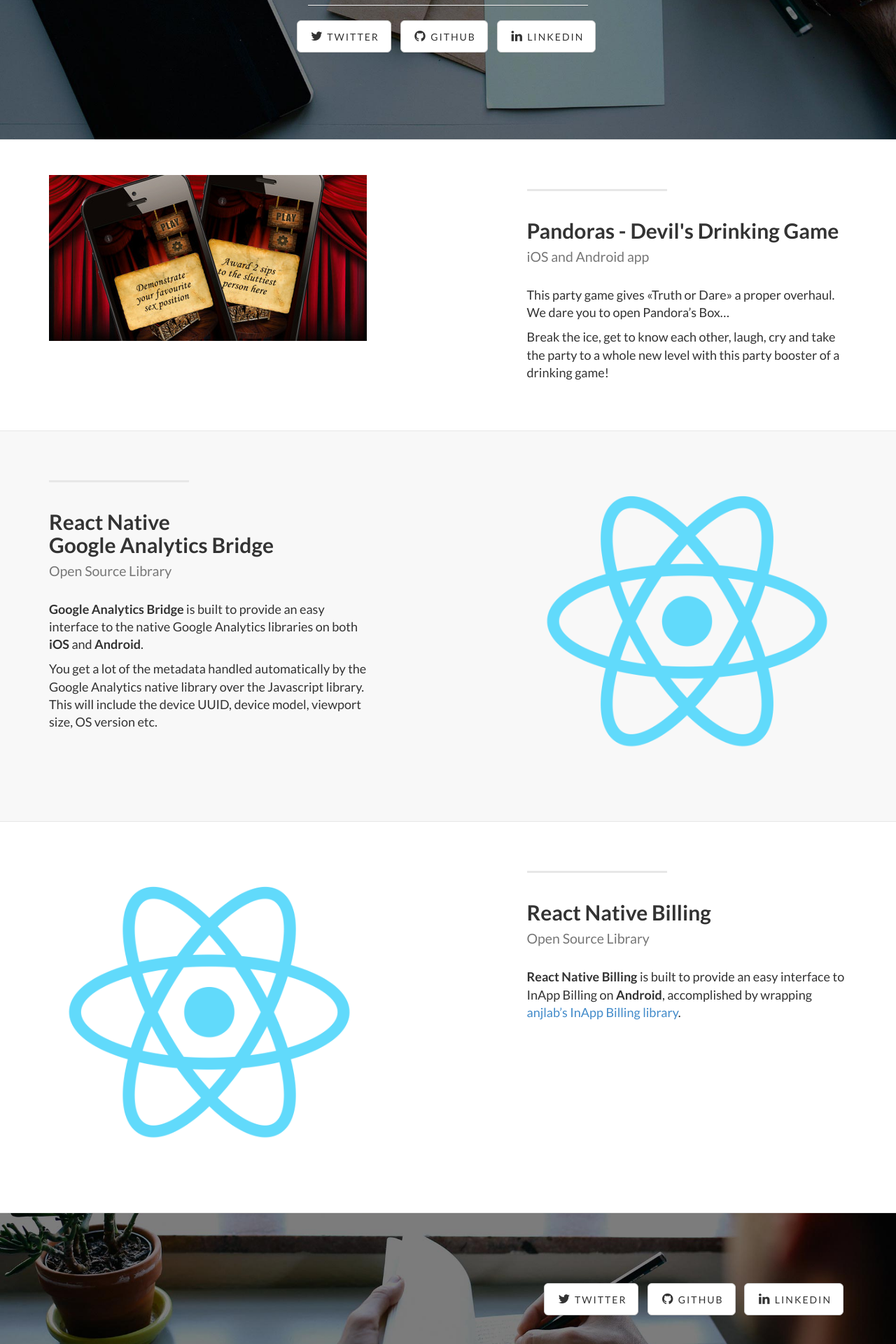
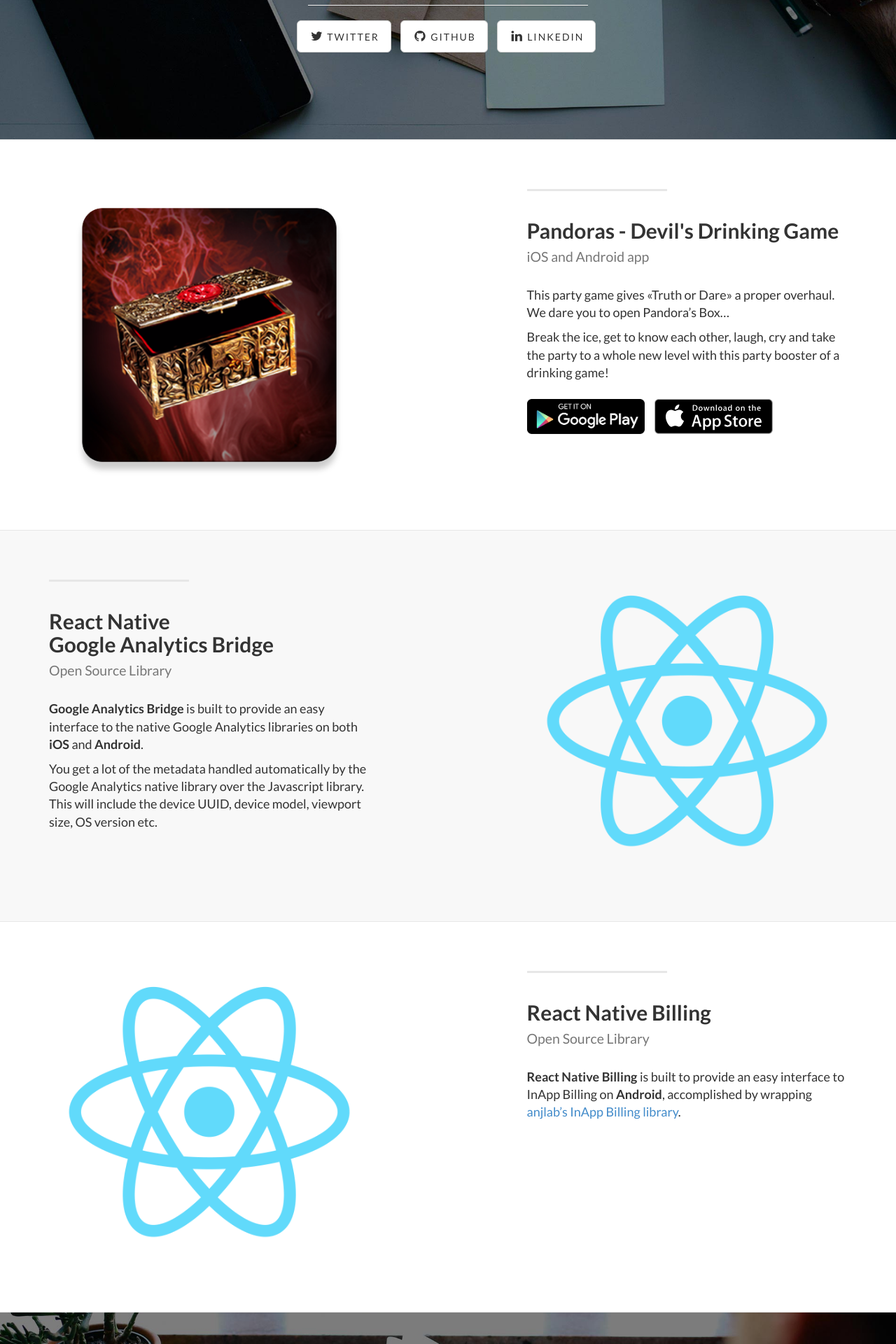
Before and after one commit to idehub/idehub.github.io, a Jekyll site: the page built from index.html, in a window 1280 px wide. Shown: the part 520-2440 px from the top of the page at 70% size. Built offline with Jekyll 4.4.1, drawn with Linux system fonts in a browser that asks for light colours.

Commit message:
Add AppStore buttons for Pandoras

```diff
--- a/_posts/2014-09-20-pandoras.markdown
+++ b/_posts/2014-09-20-pandoras.markdown
@@ -1,6 +1,6 @@
 ---
 layout: default
-img: pandoras.jpg
+img: pandoras.png
 category: Services
 title: Pandoras - Devil's Drinking Game<br/><small>iOS and Android app</small>
 description: |
@@ -8,3 +8,6 @@
 This party game gives «Truth or Dare» a proper overhaul. We dare you to open Pandora’s Box…
 
 Break the ice, get to know each other, laugh, cry and take the party to a whole new level with this party booster of a drinking game!
+<br/><br/>
+<a href="https://play.google.com/store/apps/details?id=com.idehub.pandoras"><img class="app-store-badge" src="/img/services/google-play-badge.png" alt="Download from Google Play"/></a>
+<a href="https://itunes.apple.com/us/app/pandoras-devils-drinking-game/id873579821"><img class="app-store-badge" src="/img/services/Download_on_the_App_Store_Badge_US-UK_135x40.svg" alt="Download from the iOS AppStore"/></a>
--- a/css/landing-page.css
+++ b/css/landing-page.css
@@ -59,6 +59,11 @@
 
 .intro-message > h3 {
     text-shadow: 2px 2px 3px rgba(0,0,0,0.6);
+}
+
+.app-store-badge {
+    height: 50px;
+    margin-right: 10px;
 }
 
 @media(max-width:767px) {
```
Also changed, not shown: img/services/Download_on_the_App_Store_Badge_US-UK_135x40.svg (added), img/services/google-play-badge.png (added), img/services/pandoras.jpg (deleted), img/services/pandoras.png (added).
